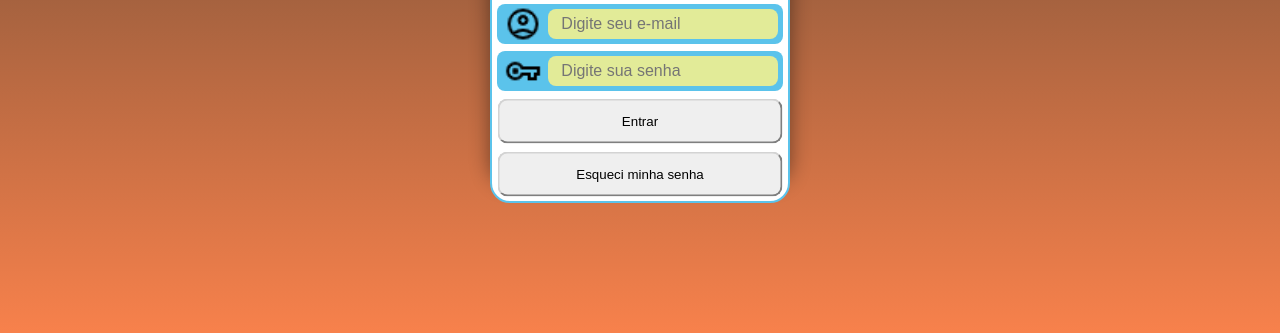
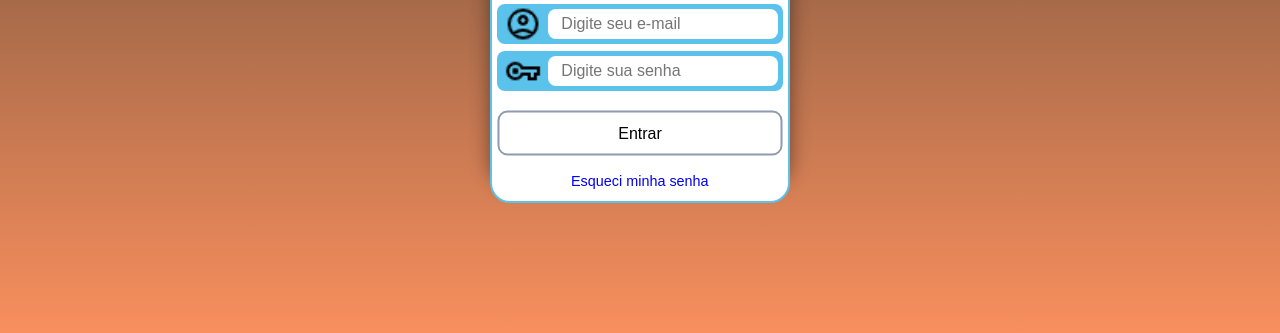
Before and after one commit to williamsilvapeixoto/projeto-login, a plain HTML site: page index.html in a window 1280 px wide. Shown: the part 457-790 px from the top of the page. Drawn offline with Linux system fonts and the light colour scheme.

Commit message:
mais estilo

```diff
--- a/estilos/style.css
+++ b/estilos/style.css
@@ -6,7 +6,7 @@
 :root{
     --verde: #e2eb98;
     --cinza: #8e9aaf;
-    --laranja: #fa824c;
+    --laranja: #fb905e;
     --cinza-marrom: #36382e;
     --azul: #5bc3eb;
 }
@@ -87,7 +87,6 @@ section#email input{
     border: none;
     height: 30px;
     width: 230px;
-    background-color: var(--verde);
 }
 
 section#senha{
@@ -116,11 +115,6 @@ section#senha input{
     border: none;
     height: 30px;
     width: 230px;
-    background-color: var(--verde);
-}
-
-section#senha input:focus-within, section#email input:focus-within{
-    background-color: white;
 }
 
 section#email input, section#senha input{
@@ -129,7 +123,7 @@ section#email input, section#senha input{
 
 div#sub1{
     display: block;
-    margin-top: 5px;
+    margin-top: 17px;
     margin-bottom: 5px;
 }
 
@@ -148,25 +142,31 @@ section#sub input{
     width: 285px;
     border-radius: 10px;
     border-color: lightgray;
+    box-shadow: none;
+    background-color: white;
+    border: 2px solid var(--cinza);
+    font-size: 1em;
 }
 
-div#eas1{
+section#sub input:hover{
+    background-color: var(--cinza);
+    color: white;
+    border: 2px solid var(--laranja);
+}
+
+section#eas{
     display: block;
 }
 
-div > section#eas{
-    position: relative;
-    height: 45px;
+section#eas a{
+    text-decoration: none;
+    display: block;
+    width: 138px;
+    padding-top: 10px;
+    margin: auto;
+    font-size: 0.9em;
 }
 
-section#eas input{
-    position: absolute;
-    top: 50%;
-    left: 50%;
-    transform: translate(-50%, -50%);
-    cursor: pointer;
-    height: 45px;
-    width: 285px;
-    border-radius: 10px;
-    border-color: lightgray;
+section#eas a:hover{
+    text-decoration: underline;
 }
--- a/index.html
+++ b/index.html
@@ -32,7 +32,7 @@
                     </div>
                     <div id="eas1">
                         <section id="eas">
-                            <input type="button" value="Esqueci minha senha">
+                            <a href="esqueci.html">Esqueci minha senha</a>
                         </section>
                     </div>
                 </form>
```
